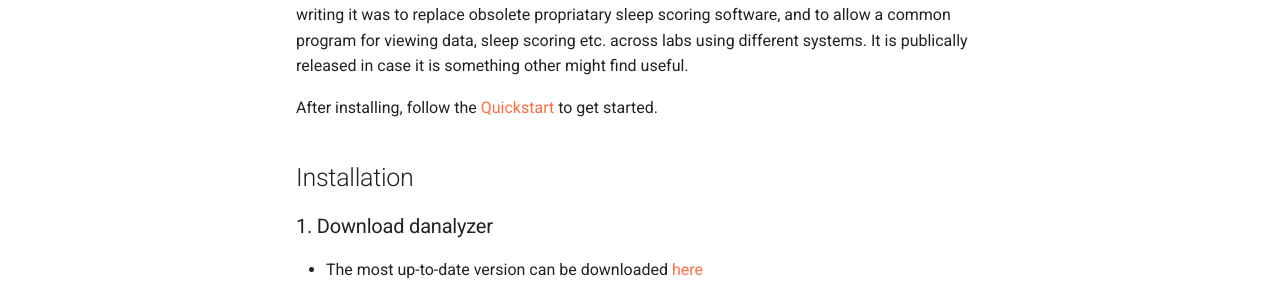
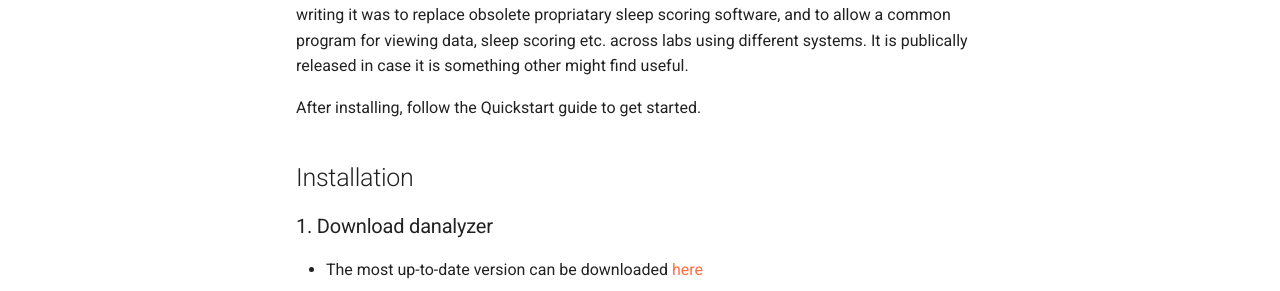
Before and after one commit to ddenis73/danalyzer-docs, an MkDocs documentation site: the page built from docs/index.md, in a window 1280 px wide and 900 px high. Shown: the part 371-662 px from the top of the window. Built offline with MkDocs 1.6.1 and Material for MkDocs 9.7.7, drawn with Linux system fonts in a browser that asks for light colours; comment, search, counter and statistics services are not loaded; old or Windows-style settings are respelled for this version of MkDocs.

Commit message:
Update index.md

```diff
--- a/docs/index.md
+++ b/docs/index.md
@@ -6,7 +6,7 @@ This site provides documentation and tutorials on visualizing and analyzing poly
 
 danalyzer is a toolbox for MATLAB for visualizing and analyzing sleep signals. The toolbox is primarily a graphical user interface (GUI) for visualizing and scoring PSG data. The motivation for writing it was to replace obsolete propriatary sleep scoring software, and to allow a common program for viewing data, sleep scoring etc. across labs using different systems. It is publically released in case it is something other might find useful.
 
-After installing, follow the [Quickstart](/gui-tutorial/) to get started.
+After installing, follow the Quickstart guide to get started.
 
 ## Installation
 
```
